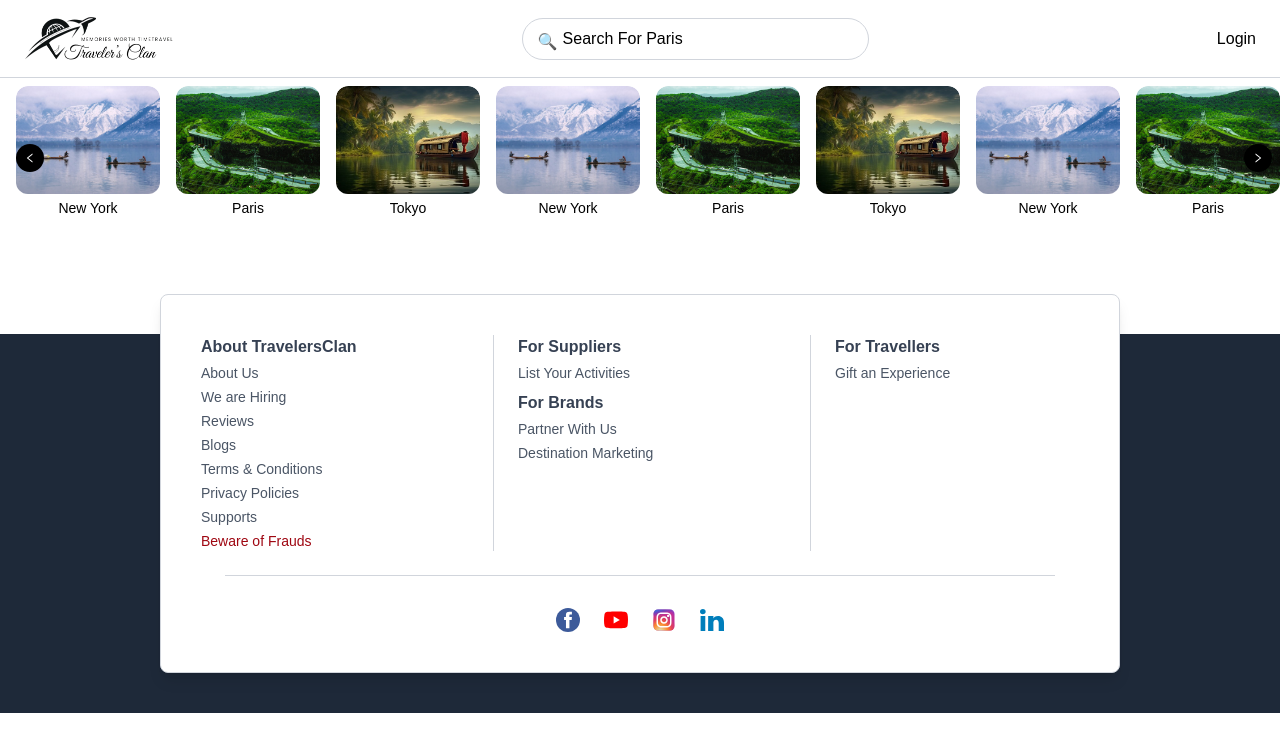
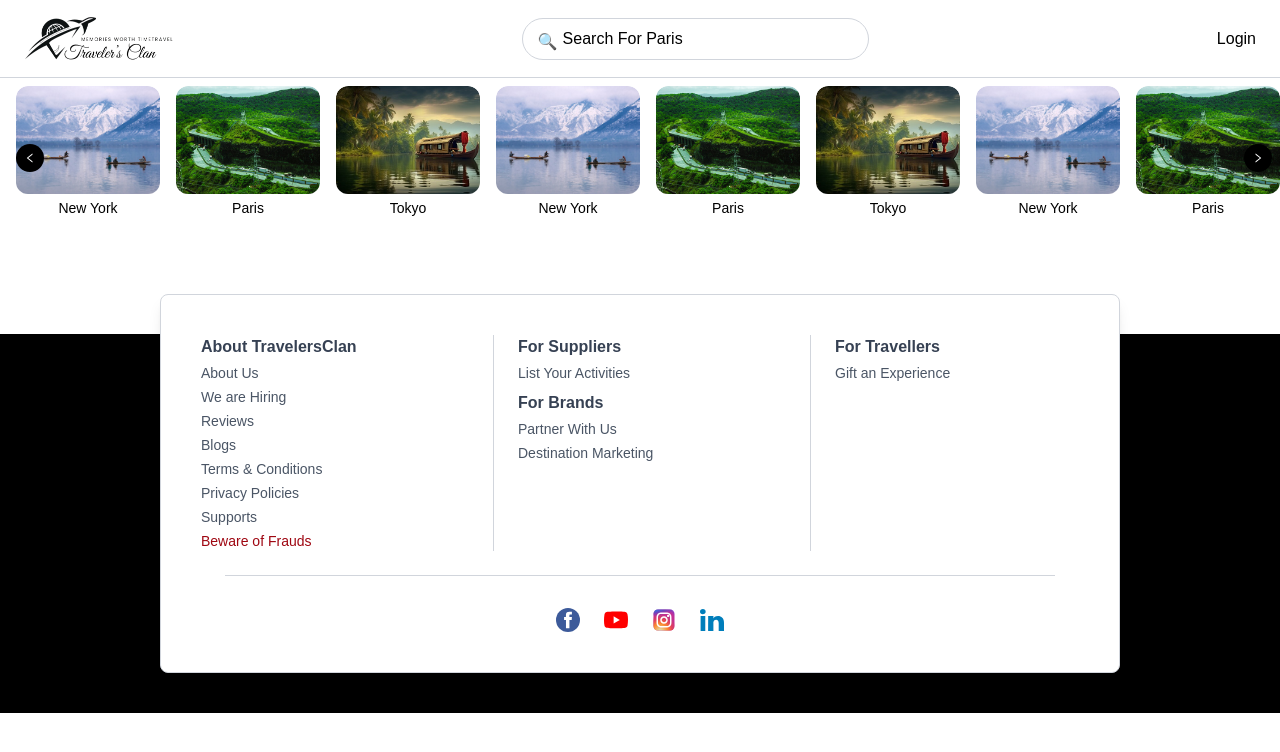
Before and after one commit to durgesh-acharya/tcfrontend, a Next.js app: page / in a window 1280 px wide. Shown: the top 752 px of the page. Built offline with nearby package versions, Linux system fonts and the light colour scheme.

Commit message:
footer updated

```diff
--- a/src/components/Footer.tsx
+++ b/src/components/Footer.tsx
@@ -3,9 +3,9 @@ import Image from 'next/image';
 
 const Footer: React.FC = () => {
   return (
-    <footer className="relative w-full bg-gray-800 py-10 mt-24">
+    <footer className="relative w-full bg-black py-10 mt-24">
       {/* Full width background */}
-      <div className="absolute inset-0 bg-gray-800 z-10"></div>
+      <div className="absolute inset-0 bg-black z-10"></div>
 
       {/* Centered white box */}
       <div className="relative z-20 flex justify-center -mt-20 ">
```
